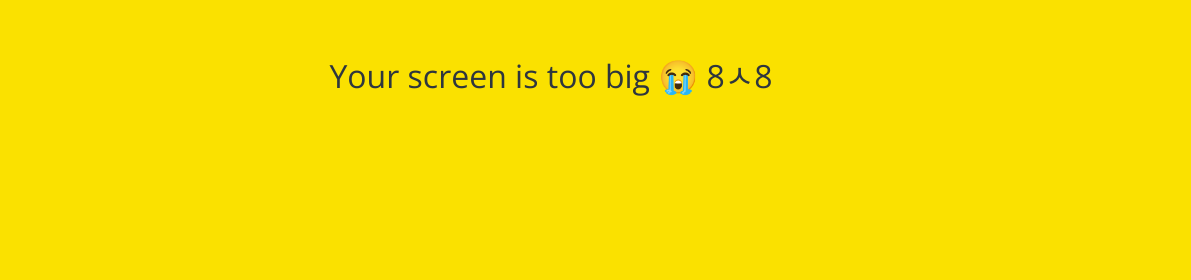
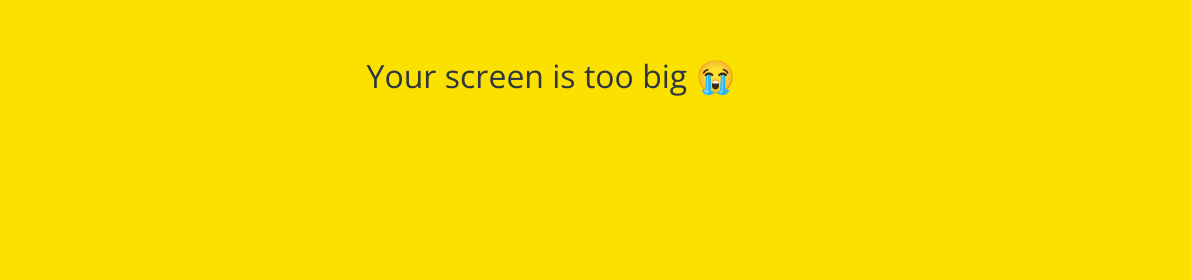
Before and after one commit to chatchi923/kokoa-clone-2020, a plain HTML site: page friends.html in a window 1280 px wide. Shown: the part 324-604 px from the top of the page, 89-1280 px from the left. Drawn offline with nearby package versions, Linux system fonts and the light colour scheme.

Commit message:
remove 8ㅅ8

```diff
--- a/friends.html
+++ b/friends.html
@@ -115,7 +115,7 @@
     </div>
 
     <div id="no-mobile">
-      <span>Your screen is too big 😭 8ㅅ8</span>
+      <span>Your screen is too big 😭</span>
     </div>
 
     <script
```
